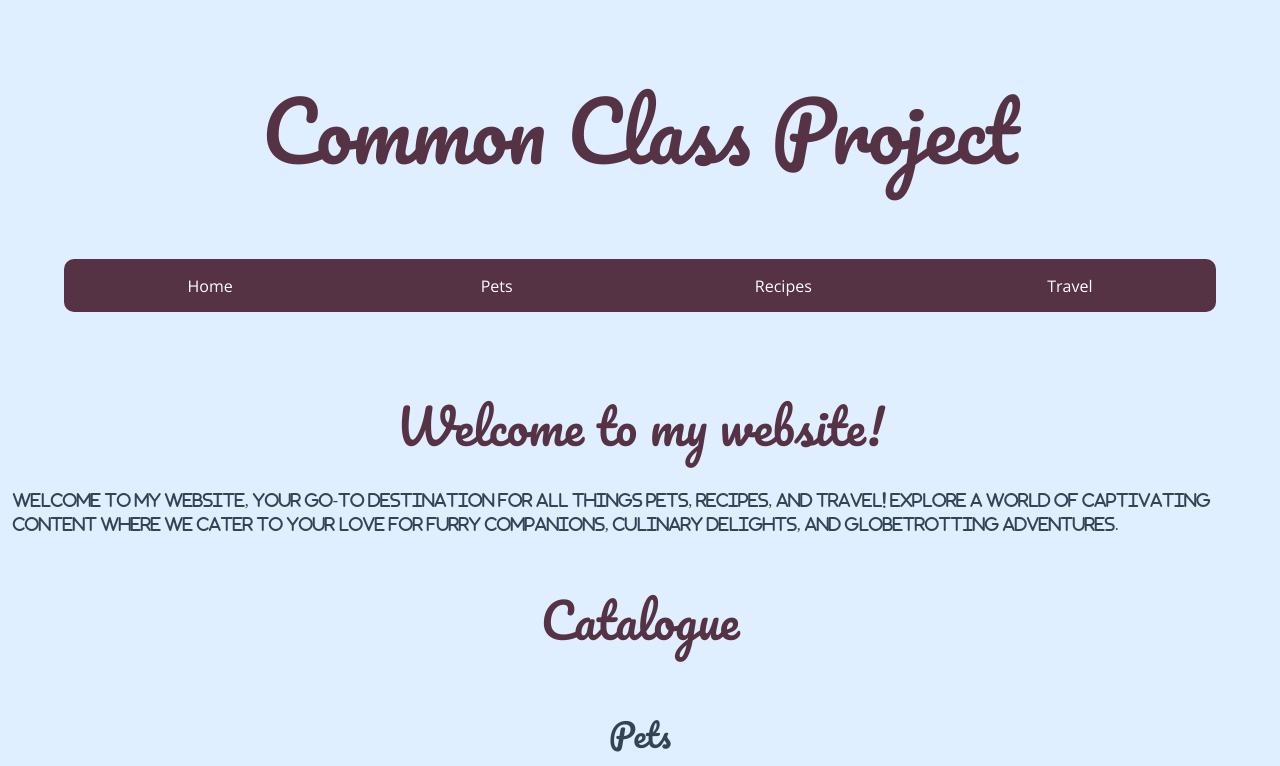
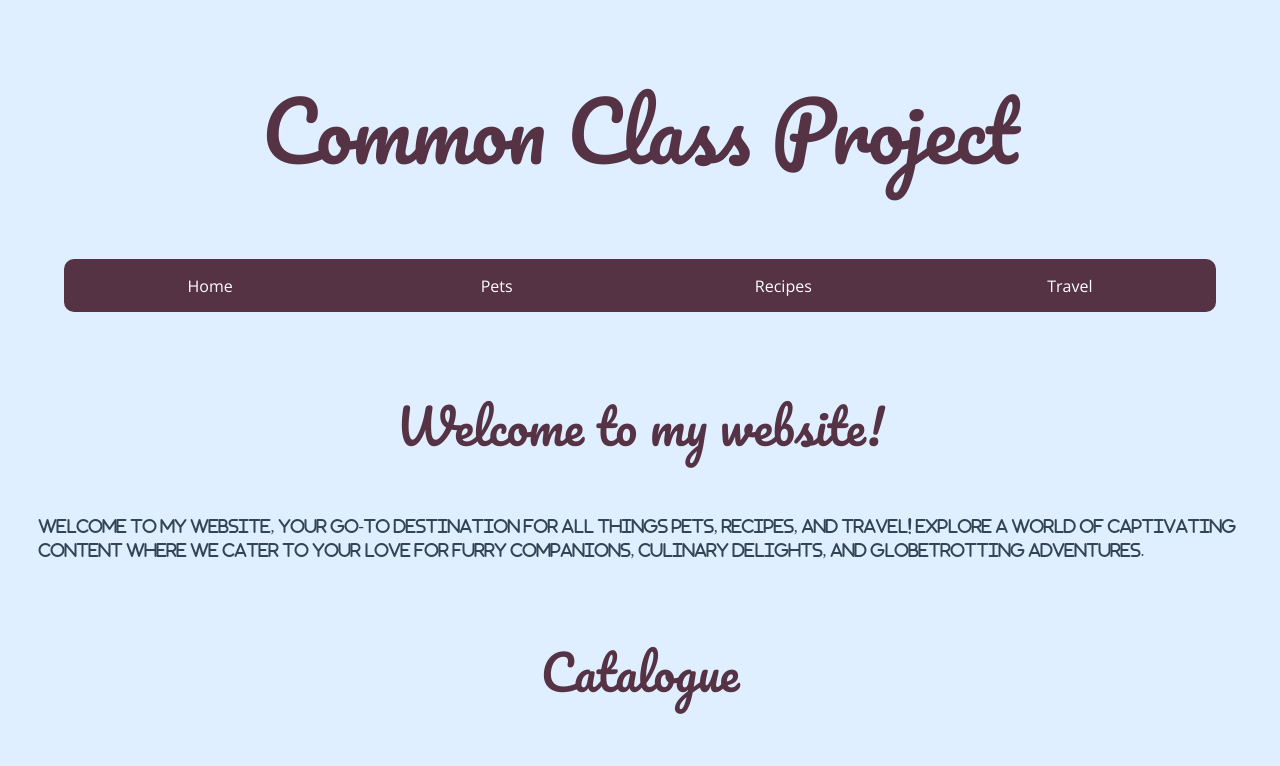
Before and after one commit to RaymoneXTY/ccp_mobile_w24, a plain HTML site: page index.html in a window 1280 px wide. Shown: the top 766 px of the page. Drawn offline with nearby package versions, Linux system fonts and the light colour scheme.

Commit message:
Update style.css

```diff
--- a/css/style.css
+++ b/css/style.css
@@ -112,7 +112,8 @@ h3 {font-family: 'Pacifico', cursive;
 p {font-family: "Font Awesome 5 Free";
     font-size: 100%;
     line-height: 1.5;
-    margin:1%;}
+    padding: 1%;
+    margin: 2%;}
 
 img {display: block;
     padding: 5%;
```
